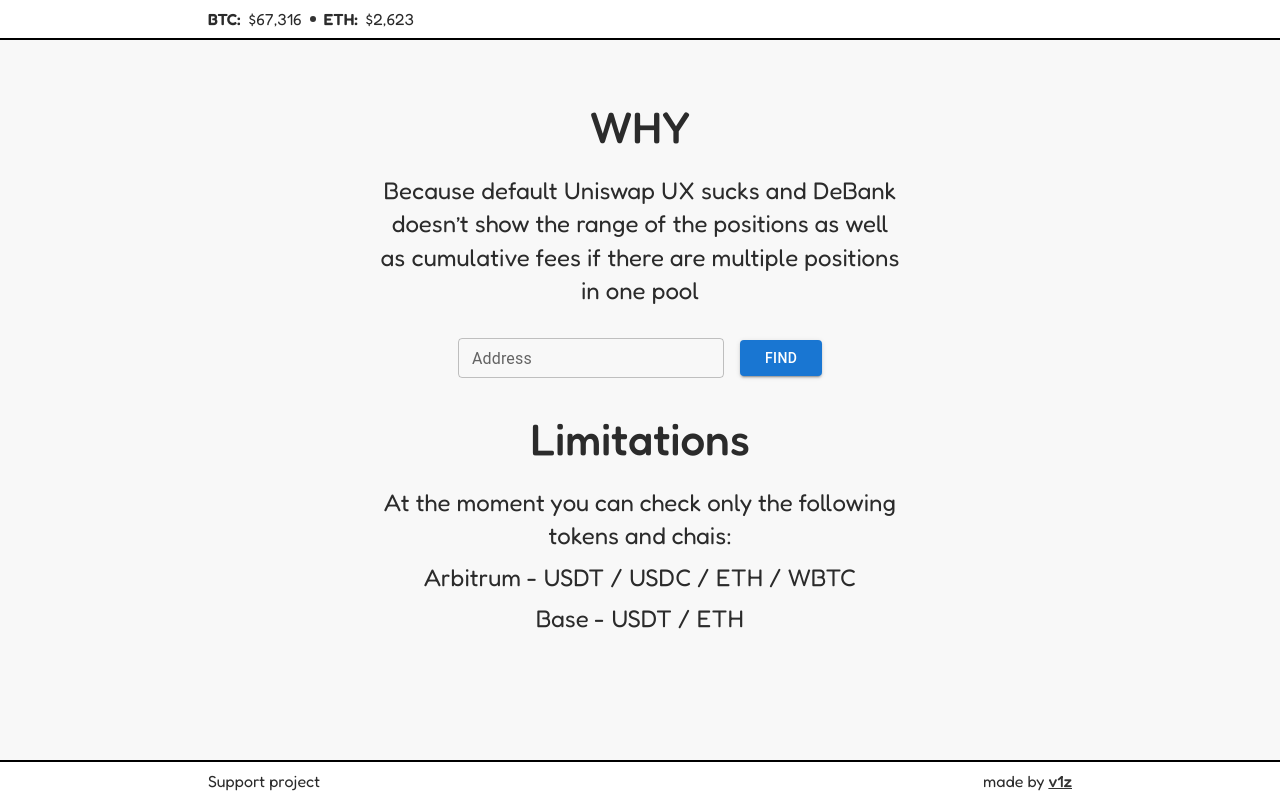
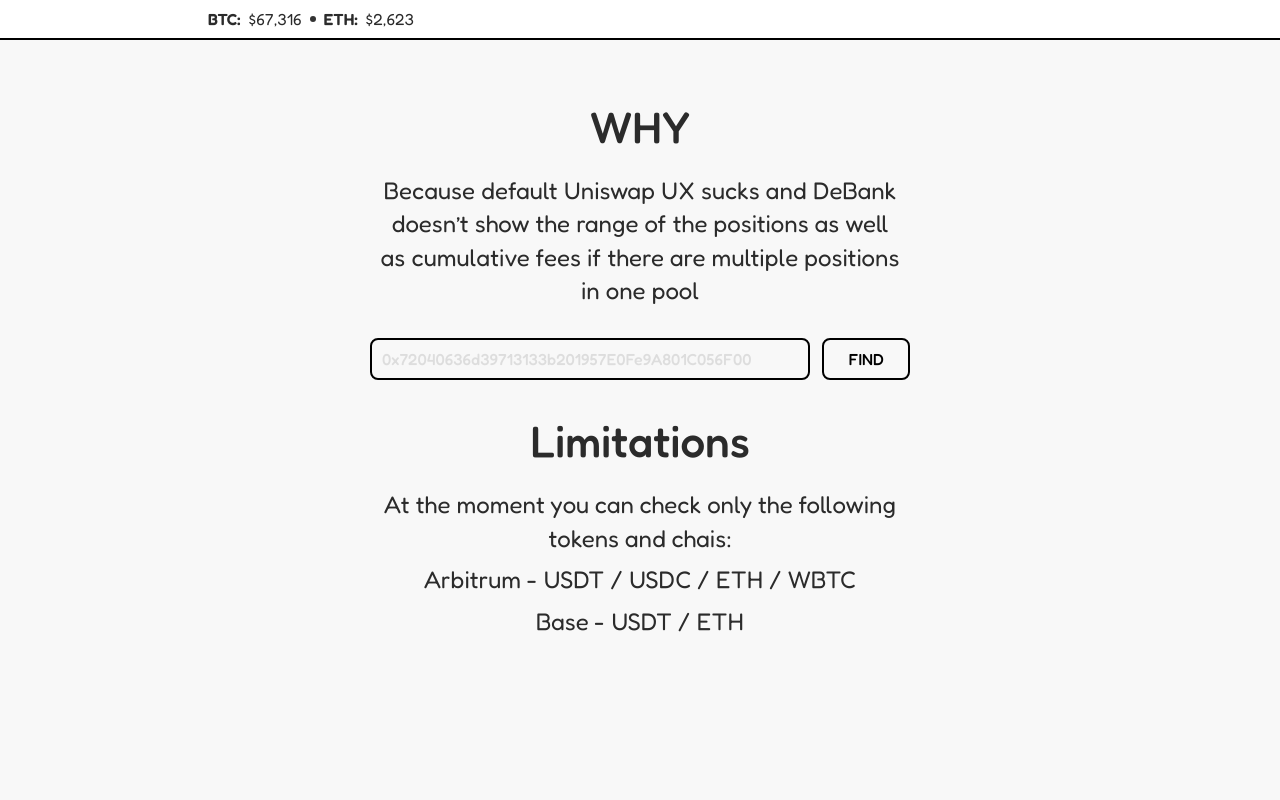
Before and after one commit to v1z/uni-pools, a React app: page / in a window 1280 px wide. Built offline with nearby package versions, Linux system fonts and the light colour scheme.

Commit message:
remove mui

```diff
--- a/package.json
+++ b/package.json
@@ -38,7 +38,6 @@
     ]
   },
   "dependencies": {
-    "@mui/material": "^6.1.1",
     "@reduxjs/toolkit": "^2.2.7",
     "@uniswap/v3-periphery": "^1.4.4",
     "axios": "^1.7.7",
--- a/src/features/footer/Footer.tsx
+++ b/src/features/footer/Footer.tsx
@@ -14,12 +14,9 @@
 
           {/* TODO: EVM / SOL wallets */}
 
-          <span>
-            made by{' '}
-            <a href="https://github.com/v1z" target="_blank" className={s.link}>
-              v1z
-            </a>
-          </span>
+          <a href="https://github.com/v1z" target="_blank" className={s.link}>
+            made by
+          </a>
         </div>
       </Container>
     </footer>
--- a/src/features/form/Form.tsx
+++ b/src/features/form/Form.tsx
@@ -1,7 +1,5 @@
 import React, { useState } from 'react'
-
-import Button from '@mui/material/Button'
-import TextField from '@mui/material/TextField'
+import cn from 'classnames'
 
 import { positionsSettled } from '../../store/slices/positionsSlice'
 import { selectPrices } from '../../store/slices/pricesSlice'
@@ -56,32 +54,26 @@
         </p>
 
         <div className={s.inputWrapper}>
-          <TextField
-            label="Address"
-            variant="outlined"
-            size="small"
+          <input
+            type="text"
+            placeholder="0x72040636d39713133b201957E0Fe9A801C056F00"
             onChange={handleInputChange}
-            sx={{
-              marginRight: '16px',
-              flexGrow: 1,
-              width: '100%',
-              maxWidth: '440px',
-            }}
             disabled={isLoading}
+            className={cn(s.input, {
+              [s.input_disabled]: isLoading,
+            })}
           />
 
-          <Button
-            variant="contained"
+          <button
             type="button"
-            size="medium"
             onClick={handleSubmit}
-            sx={{
-              width: '100px',
-            }}
             disabled={isLoading}
+            className={cn(s.button, {
+              [s.button_disabled]: isLoading,
+            })}
           >
-            Find
-          </Button>
+            FIND
+          </button>
         </div>
 
         <h4 className={s.title}>Limitations</h4>
--- a/src/features/form/styles.css
+++ b/src/features/form/styles.css
@@ -35,4 +35,53 @@
   align-items: center;
   margin-top: 22px;
   margin-bottom: 30px;
+  width: 100%;
+  justify-content: center;
 }
+
+.input {
+  position: relative;
+  padding: 8px 12px;
+  margin-right: 12px;
+  flex-grow: 1;
+
+  &::placeholder {
+    content: '';
+    display: block;
+    position: absolute;
+    top: 50%;
+    left: 10px;
+    opacity: .2;
+    transform: translateY(-50%);
+  }
+
+  &:focus::placeholder {
+    opacity: 0;
+  }
+}
+
+.button {
+  padding: 8px 24px;
+}
+
+.button,
+.input {
+  background-color: transparent;
+  border: 2px solid black;
+  border-radius: 8px;
+  font: inherit;
+  font-size: 16px;
+  font-weight: 500;
+  cursor: pointer;
+  transition-property: opacity, background-color;
+  transition-duration: .2s;
+
+  &:hover,
+  &:focus {
+    background-color: #fff;
+  }
+
+  &_disabled {
+    opacity: .4;
+  }
+}
--- a/src/pages/MainPage/MainPage.tsx
+++ b/src/pages/MainPage/MainPage.tsx
@@ -1,7 +1,7 @@
 import React from 'react'
 
 import { Header } from '../../features/header/Header'
-import { Footer } from '../../features/footer/Footer'
+// import { Footer } from '../../features/footer/Footer'
 import { List } from '../../features/list/List'
 import { Form } from '../../features/form/Form'
 import { Container } from '../../shared/components/Container'
@@ -19,6 +19,6 @@
       </Container>
     </main>
 
-    <Footer />
+    {/* <Footer /> */}
   </div>
 )
```
Also changed, not shown: 1 other file (tests, documents, lock files or other folders).
